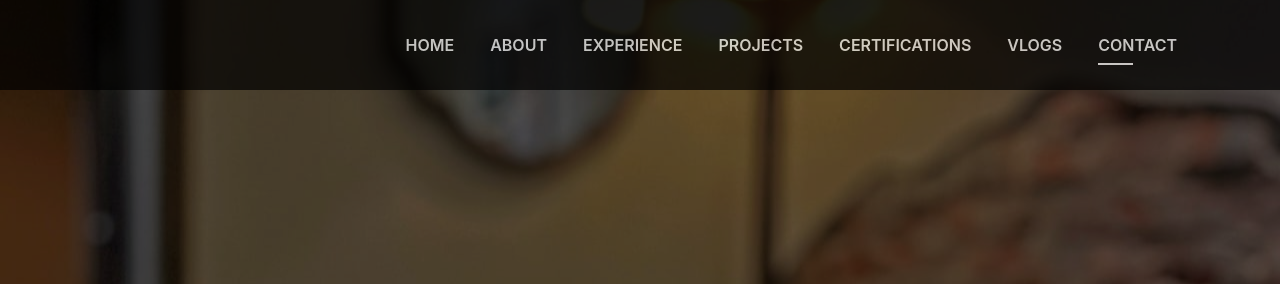
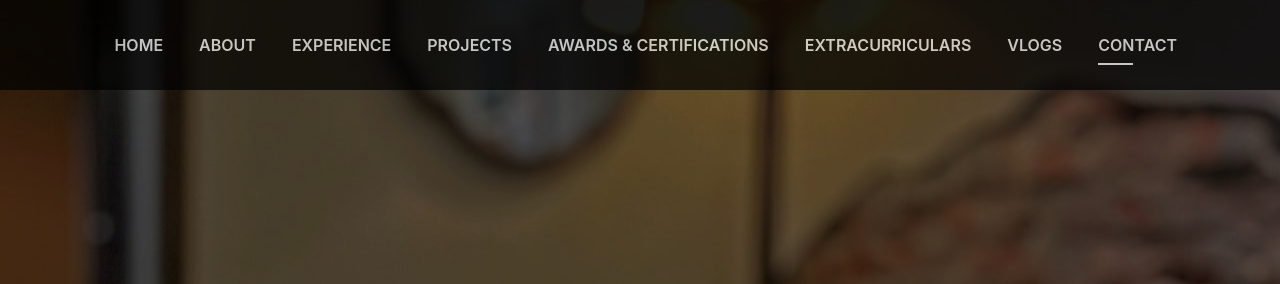
Before and after one commit to NabseeK/Portfolio, a plain HTML site: page index.html in a window 1280 px wide. Shown: the top 284 px of the page. Drawn offline with Linux system fonts and the light colour scheme; files whose address does not match are found by name.

Commit message:
index.html

```diff
--- a/index.html
+++ b/index.html
@@ -53,8 +53,10 @@
             <a class="nav-link js-scroll" href="#work">Projects</a>
           </li>
           <li class="nav-item">
-            <a class="nav-link js-scroll" href="#cert">Certifications</a>
+            <a class="nav-link js-scroll" href="#cert">Awards & Certifications</a>
           </li>
+          <li class="nav-item">
+            <a class="nav-link js-scroll" href="#cert">Extracurriculars</a>
           </li>
           <li class="nav-item">
             <a class="nav-link js-scroll" href="#vlog">Vlogs</a>
```
